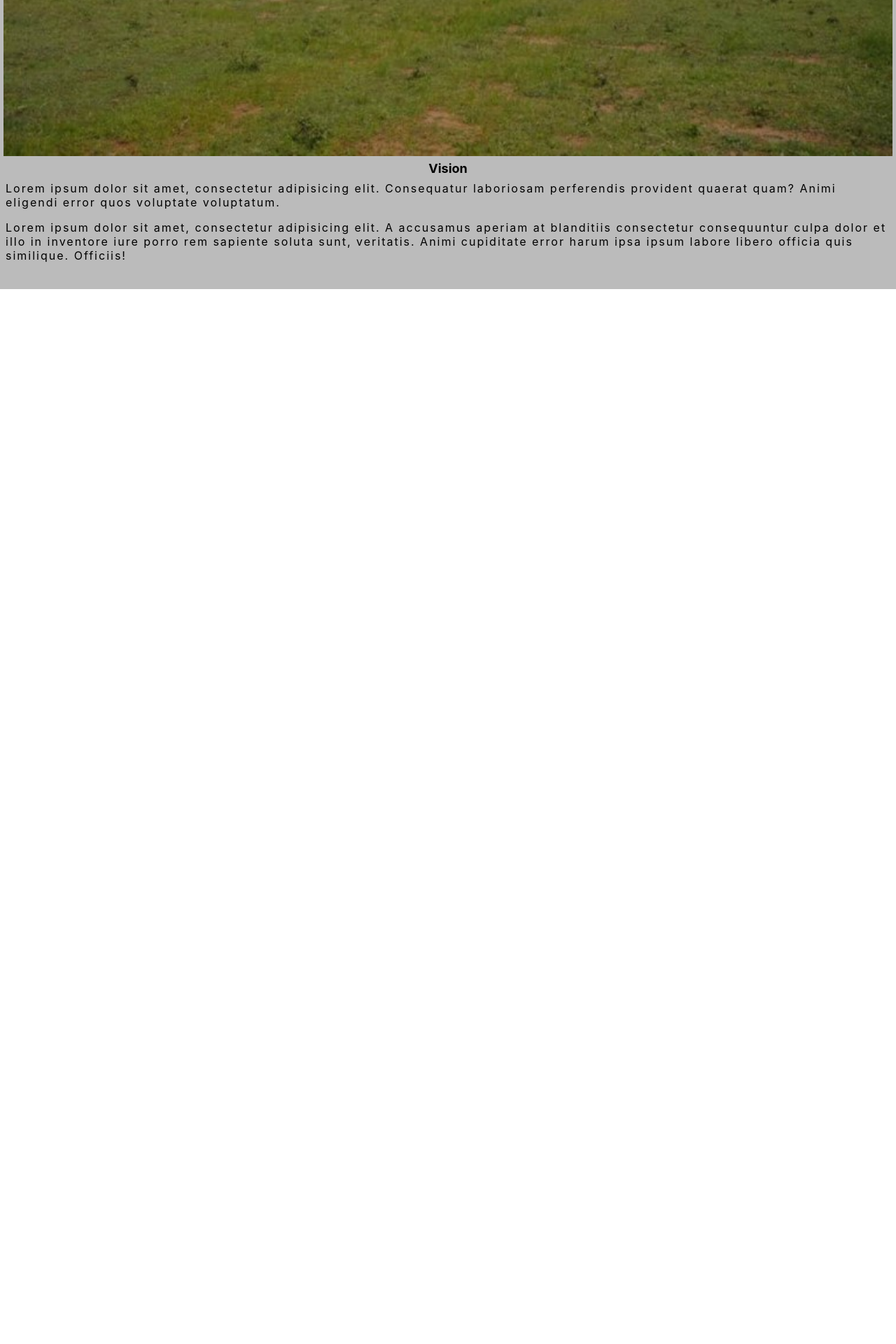
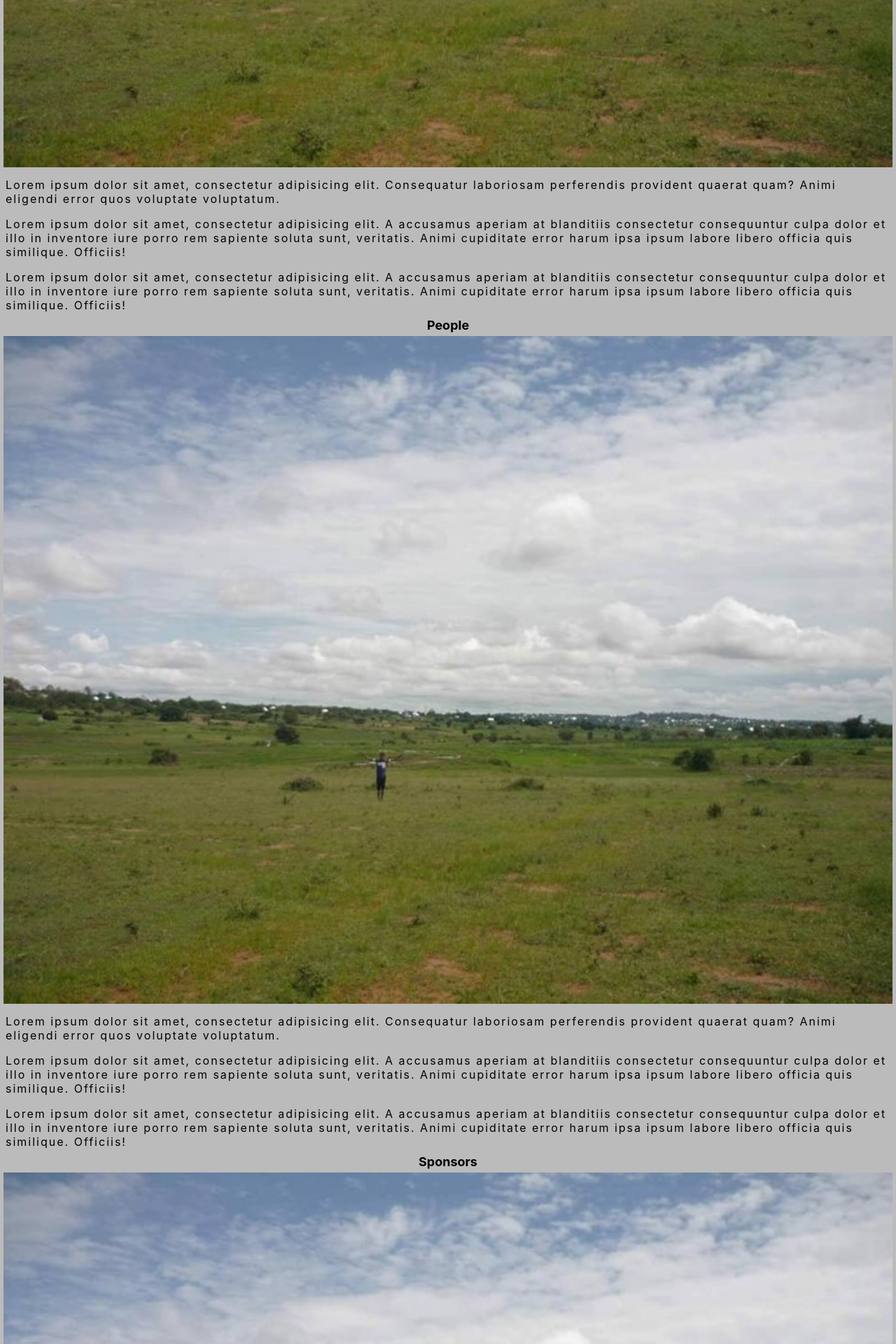
Before and after one commit to Misiorny/MwanzaProject, a React (Vite) app: page / in a window 1280 px wide. Shown: the part 880-2800 px from the top of the page at 70% size. Before the commit the page ends 1293 px from the top, so only its background shows below. Built offline with nearby package versions, Linux system fonts and the light colour scheme.

Commit message:
add new pages

```diff
--- a/src/App.tsx
+++ b/src/App.tsx
@@ -2,11 +2,13 @@ import './App.css'
 import Header from './components/Header/Header';
 import Footer from "./components/Footer/Footer";
 import Article from "./components/Article/Article";
+// import Navbar from "./components/Navbar/Navbar";
 
 function App() {
   return (
       <div className="App">
         <Header/>
+        {/*<Navbar/>*/}
         <Article/>
         <Footer/>
       </div>
--- a/src/components/Article/Article.tsx
+++ b/src/components/Article/Article.tsx
@@ -1,28 +1,17 @@
 import styles from '../../style/styles.module.scss';
-import vision from '../../../src/images/layout/vision.png';
+import Vision from "./Vision";
+import People from "./People";
+import Sponsors from "./Sponsors";
+import Helpus from "./Helpus";
+
 
 function Article() {
   return (
       <article className={styles.article}>
-        <section className={styles.section}>
-          <img className={styles.section__img}
-               src={vision}
-               alt='Our place'/>
-          <div className={styles.section_first}>
-            <h3 className={styles.section__title}>Vision</h3>
-            <p className={styles.section__text}>Lorem ipsum dolor sit amet, consectetur adipisicing elit. Consequatur
-                                                laboriosam perferendis provident
-                                                quaerat quam? Animi eligendi error quos voluptate voluptatum.
-            </p>
-            <p className={styles.section__text}>Lorem ipsum dolor sit amet, consectetur adipisicing elit. A accusamus
-                                                aperiam at blanditiis consectetur
-                                                consequuntur culpa dolor et illo in inventore iure porro rem sapiente
-                                                soluta sunt, veritatis. Animi
-                                                cupiditate error harum ipsa ipsum labore libero officia quis similique.
-                                                Officiis!
-            </p>
-          </div>
-        </section>
+        <Vision/>
+        <People/>
+        <Sponsors/>
+        <Helpus/>
       </article>
   )
 }
--- /dev/null
+++ b/src/components/Article/Helpus.tsx
@@ -0,0 +1,36 @@
+import styles from "../../style/styles.module.scss";
+import vision from "../../images/layout/vision.png";
+
+function Helpus() {
+  return (
+      <section className={styles.section}
+      >
+          <h3 className={styles.section__title}>Help us</h3>
+        <img className={styles.section__img}
+             src={vision}
+             alt='Our place'/>
+        <div className={styles.section_first}>
+          <p className={styles.section__text}>Lorem ipsum dolor sit amet, consectetur adipisicing elit. Consequatur
+                                              laboriosam perferendis provident
+                                              quaerat quam? Animi eligendi error quos voluptate voluptatum.
+          </p>
+          <p className={styles.section__text}>Lorem ipsum dolor sit amet, consectetur adipisicing elit. A accusamus
+                                              aperiam at blanditiis consectetur
+                                              consequuntur culpa dolor et illo in inventore iure porro rem sapiente
+                                              soluta sunt, veritatis. Animi
+                                              cupiditate error harum ipsa ipsum labore libero officia quis similique.
+                                              Officiis!
+          </p>
+          <p className={styles.section__text}>Lorem ipsum dolor sit amet, consectetur adipisicing elit. A accusamus
+                                              aperiam at blanditiis consectetur
+                                              consequuntur culpa dolor et illo in inventore iure porro rem sapiente
+                                              soluta sunt, veritatis. Animi
+                                              cupiditate error harum ipsa ipsum labore libero officia quis similique.
+                                              Officiis!
+          </p>
+        </div>
+      </section>
+  )
+}
+
+export default Helpus;
--- /dev/null
+++ b/src/components/Article/People.tsx
@@ -0,0 +1,36 @@
+import styles from "../../style/styles.module.scss";
+import vision from "../../images/layout/vision.png";
+
+function People() {
+  return (
+      <section className={styles.section}
+      >
+        <h3 className={styles.section__title}>People</h3>
+        <img className={styles.section__img}
+             src={vision}
+             alt='Our place'/>
+        <div className={styles.section_first}>
+          <p className={styles.section__text}>Lorem ipsum dolor sit amet, consectetur adipisicing elit. Consequatur
+                                              laboriosam perferendis provident
+                                              quaerat quam? Animi eligendi error quos voluptate voluptatum.
+          </p>
+          <p className={styles.section__text}>Lorem ipsum dolor sit amet, consectetur adipisicing elit. A accusamus
+                                              aperiam at blanditiis consectetur
+                                              consequuntur culpa dolor et illo in inventore iure porro rem sapiente
+                                              soluta sunt, veritatis. Animi
+                                              cupiditate error harum ipsa ipsum labore libero officia quis similique.
+                                              Officiis!
+          </p>
+          <p className={styles.section__text}>Lorem ipsum dolor sit amet, consectetur adipisicing elit. A accusamus
+                                              aperiam at blanditiis consectetur
+                                              consequuntur culpa dolor et illo in inventore iure porro rem sapiente
+                                              soluta sunt, veritatis. Animi
+                                              cupiditate error harum ipsa ipsum labore libero officia quis similique.
+                                              Officiis!
+          </p>
+        </div>
+      </section>
+  )
+}
+
+export default People;
--- /dev/null
+++ b/src/components/Article/Sponsors.tsx
@@ -0,0 +1,36 @@
+import styles from "../../style/styles.module.scss";
+import vision from "../../images/layout/vision.png";
+
+function Sponsors() {
+  return (
+      <section className={styles.section}
+      >
+          <h3 className={styles.section__title}>Sponsors</h3>
+        <img className={styles.section__img}
+             src={vision}
+             alt='Our place'/>
+        <div className={styles.section_first}>
+          <p className={styles.section__text}>Lorem ipsum dolor sit amet, consectetur adipisicing elit. Consequatur
+                                              laboriosam perferendis provident
+                                              quaerat quam? Animi eligendi error quos voluptate voluptatum.
+          </p>
+          <p className={styles.section__text}>Lorem ipsum dolor sit amet, consectetur adipisicing elit. A accusamus
+                                              aperiam at blanditiis consectetur
+                                              consequuntur culpa dolor et illo in inventore iure porro rem sapiente
+                                              soluta sunt, veritatis. Animi
+                                              cupiditate error harum ipsa ipsum labore libero officia quis similique.
+                                              Officiis!
+          </p>
+          <p className={styles.section__text}>Lorem ipsum dolor sit amet, consectetur adipisicing elit. A accusamus
+                                              aperiam at blanditiis consectetur
+                                              consequuntur culpa dolor et illo in inventore iure porro rem sapiente
+                                              soluta sunt, veritatis. Animi
+                                              cupiditate error harum ipsa ipsum labore libero officia quis similique.
+                                              Officiis!
+          </p>
+        </div>
+      </section>
+  )
+}
+
+export default Sponsors;
--- /dev/null
+++ b/src/components/Article/Vision.tsx
@@ -0,0 +1,37 @@
+import styles from "../../style/styles.module.scss";
+import vision from "../../images/layout/vision.png";
+
+function Vision() {
+  return (
+      <section className={styles.section}
+
+      >
+          <h3 className={styles.section__title}>Vision</h3>
+        <img className={styles.section__img}
+             src={vision}
+             alt='Our place'/>
+        <div className={styles.section_first}>
+          <p className={styles.section__text}>Lorem ipsum dolor sit amet, consectetur adipisicing elit. Consequatur
+                                              laboriosam perferendis provident
+                                              quaerat quam? Animi eligendi error quos voluptate voluptatum.
+          </p>
+          <p className={styles.section__text}>Lorem ipsum dolor sit amet, consectetur adipisicing elit. A accusamus
+                                              aperiam at blanditiis consectetur
+                                              consequuntur culpa dolor et illo in inventore iure porro rem sapiente
+                                              soluta sunt, veritatis. Animi
+                                              cupiditate error harum ipsa ipsum labore libero officia quis similique.
+                                              Officiis!
+          </p>
+          <p className={styles.section__text}>Lorem ipsum dolor sit amet, consectetur adipisicing elit. A accusamus
+                                              aperiam at blanditiis consectetur
+                                              consequuntur culpa dolor et illo in inventore iure porro rem sapiente
+                                              soluta sunt, veritatis. Animi
+                                              cupiditate error harum ipsa ipsum labore libero officia quis similique.
+                                              Officiis!
+          </p>
+        </div>
+      </section>
+  )
+}
+
+export default Vision;
--- a/src/components/Navbar/Navbar.tsx
+++ b/src/components/Navbar/Navbar.tsx
@@ -4,10 +4,14 @@ function Navbar() {
   return (
       <nav className={styles.navbar}>
         <ul className={styles.navbar__list}>
-          <li className={styles.navbar__list_item}>Vision</li>
-          <li className={styles.navbar__list_item}>People</li>
-          <li className={styles.navbar__list_item}>Sponsors</li>
-          <li className={styles.navbar__list_item}>Help us</li>
+          <li className={styles.navbar__list_item}><a className={styles.navbar__list_link}
+                                                      href='#vision'>Vision</a></li>
+          <li className={styles.navbar__list_item}><a className={styles.navbar__list_link}
+                                                      href='#ppl'>People</a></li>
+          <li className={styles.navbar__list_item}><a className={styles.navbar__list_link}
+                                                      href='#sponsors'>Sponsors</a></li>
+          <li className={styles.navbar__list_item}><a className={styles.navbar__list_link}
+                                                      href='#helpus'>Help us</a></li>
         </ul>
       </nav>
   )
--- a/src/style/styles.module.css
+++ b/src/style/styles.module.css
@@ -18,9 +18,12 @@ html {
   background-image: url("../../src/images/layout/mwanza.png");
   background-size: cover;
   background-repeat: no-repeat;
+  position: sticky;
+  top: 0;
   align-items: center;
   justify-content: center;
   overflow: hidden;
+  z-index: 10;
 }
 .header__title {
   font-size: 2.8rem;
@@ -36,8 +39,10 @@ html {
 .navbar {
   background-color: rgba(204, 204, 204, 0.2);
   width: 100vw;
+  position: relative;
   align-items: center;
   justify-content: center;
+  z-index: 1;
 }
 .navbar__list {
   display: flex;
@@ -50,11 +55,16 @@ html {
   font-size: 1.2rem;
   font-weight: bold;
 }
+.navbar__list_link {
+  text-decoration: none;
+  color: #000;
+}
 
 .article {
   position: relative;
   display: flex;
-  padding: 1em 0 3em 0;
+  flex-direction: column;
+  padding: 0.5em 0 3em 0;
   background-color: #bbb;
 }
 
--- a/src/style/styles.module.scss
+++ b/src/style/styles.module.scss
@@ -21,18 +21,20 @@ html {
   background-repeat: no-repeat;
   //width: 100vw;
   //height: 20vh;
+  position: sticky;
+  top: 0;
   align-items: center;
   justify-content: center;
   overflow: hidden;
+  z-index: 10;
 
   &__title {
     font-size: 2.8rem;
     padding: .5em .25em;
     font-weight: bold;
     text-shadow: 2px 2px 3px #999;
+  }
 
-
-  }
   &__paragraph {
     font-size: 2.2rem;
     padding: .5em .25em;
@@ -40,12 +42,14 @@ html {
 }
 
 .navbar {
-  background-color: rgb(204, 204, 204,0.2);
+  background-color: rgb(204, 204, 204, 0.2);
   width: 100vw;
+  position: relative;
+  //top: 0;
   //height: 5vh;
   align-items: center;
   justify-content: center;
-
+  z-index: 1;
 
   &__list {
     display: flex;
@@ -62,15 +66,21 @@ html {
       //flex-direction: row;
       //text-decoration: none;
     }
+
+    &_link {
+      text-decoration: none;
+      color: #000;
+    }
   }
 }
 
 .article {
   position: relative;
   display: flex;
+  flex-direction: column;
   //margin: 1em 0;
-  padding: 1em 0 3em 0;
-  //height: 65vh;
+  padding: .5em 0 3em 0;
+  //height: 75vh;
   //bottom: 0;
   background-color: #bbb;
   //align-items: center;
@@ -86,7 +96,6 @@ html {
     align-items: center;
     width: 100vw;
     padding: .5em;
-
   }
 
   &__title {
```
Also changed, not shown: 1 other file (tests, documents, lock files or other folders).
